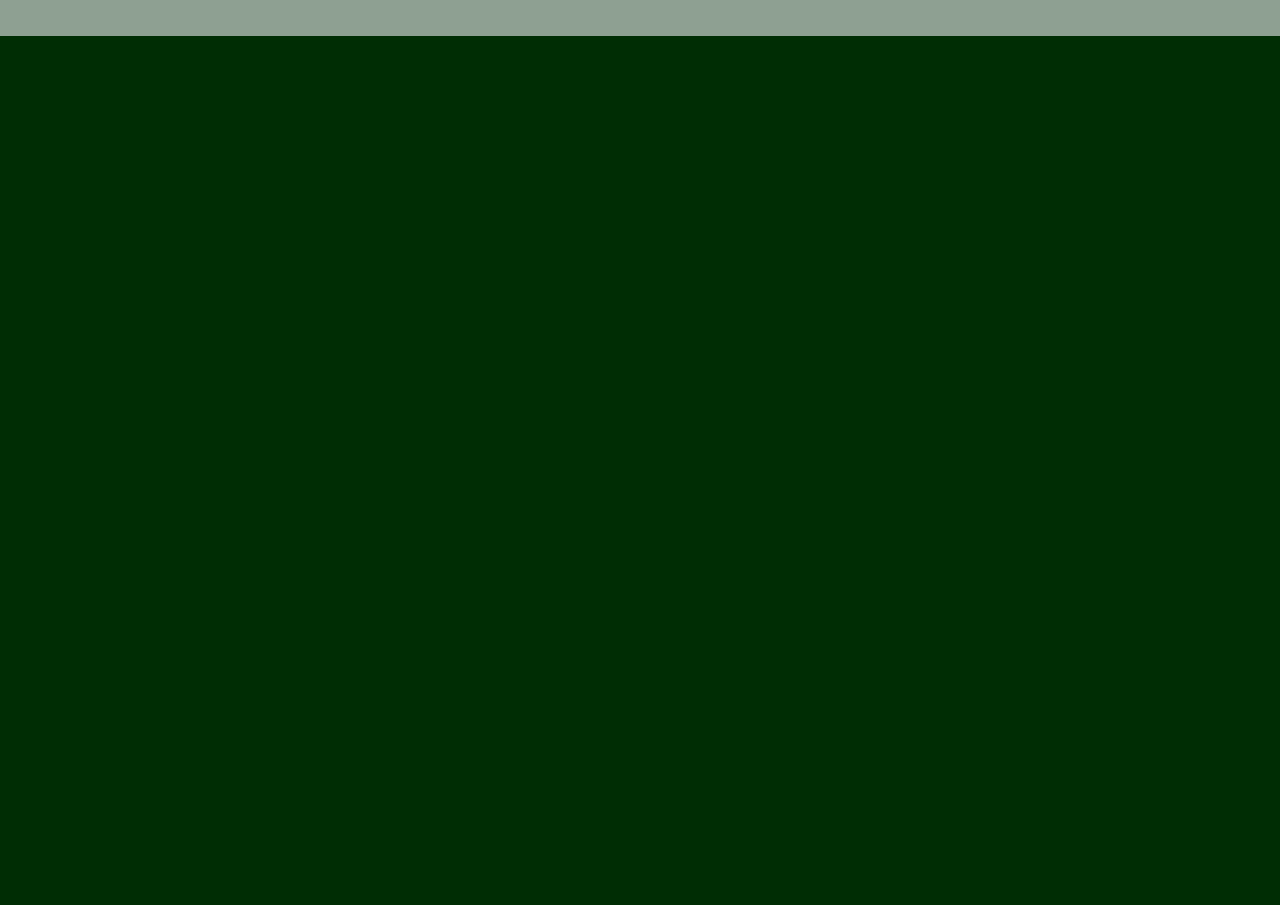
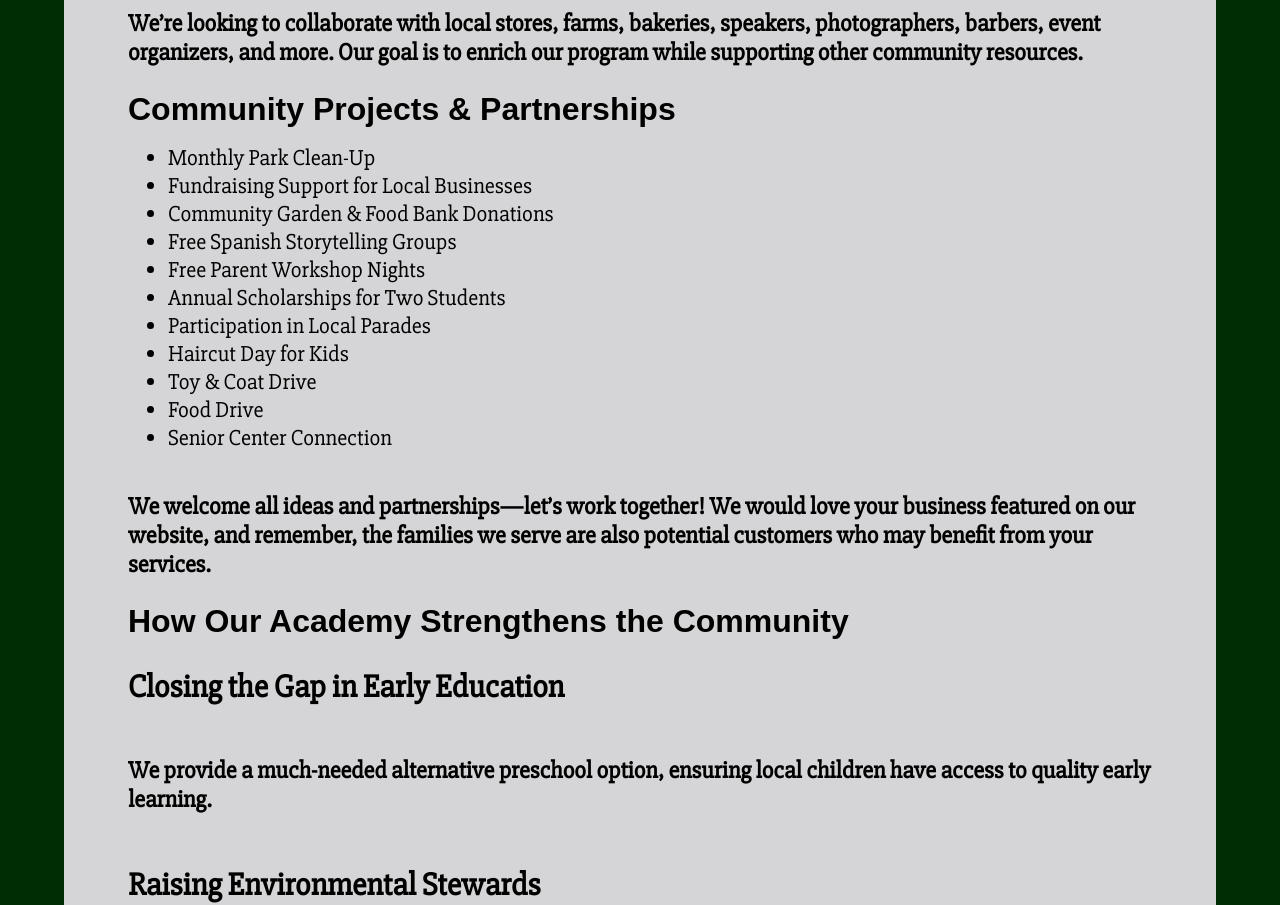
Before and after one commit to krezket/Bilingual-Nature-Academy, a plain HTML site: page our-movement/index.html in a window 1280 px wide. Shown: the part 617-1522 px from the top of the page. Before the commit the page ends 800 px from the top, so only its background shows below. Drawn offline with Linux system fonts and the light colour scheme; files that its build step writes are made by us from their sources; a web font is replaced by a local one.

Commit message:
finished our-movement page, created our-movement.css

```diff
--- a/our-movement/index.html
+++ b/our-movement/index.html
@@ -4,10 +4,11 @@
         <meta charset="UTF-8">
         <meta name="viewport" content="width=device-width, initial-scale=1.0">
         <title>Bilingual Nature Academy</title>
-        <link rel="stylesheet" href="./style.css">
+        <link rel="stylesheet" href="../style.css">
         <link rel="stylesheet" href="../styles/header.css">
-        <link rel="stylesheet" href="../styles/sections.css">
+        <!-- <link rel="stylesheet" href="../styles/sections.css"> -->
         <link rel="stylesheet" href="../styles/buttons.css">
+        <link rel="stylesheet" href="./our-movement.css">
     </head>
 
     <body>
@@ -45,19 +46,38 @@
 
             <div class="filler-header"></div>
 
-            <section>
+            <section class="our-movement">
                 <h1>A Community Investment That Grows</h1>
                 <h3>Choosing Bilingual Nature Academy is more than an investment in your child’s future—it’s an investment in Whidbey Island. Together, we are building a stronger, smarter, and more connected community where children, families, and local businesses thrive.</h3>
 
                 <h2>Calling Local Businesses!</h2>
                 <h3>We’re looking to collaborate with local stores, farms, bakeries, speakers, photographers, barbers, event organizers, and more. Our goal is to enrich our program while supporting other community resources.</h3>
-                <h1></h1>
-                <h1></h1>
 
-                <h1></h1>
-                <h2></h2>
-                <h2></h2>
-                <h2></h2>
+                <h1>Community Projects & Partnerships</h1>
+                <ul>
+                    <li>Monthly Park Clean-Up</li>
+                    <li>Fundraising Support for Local Businesses</li>
+                    <li>Community Garden & Food Bank Donations</li>
+                    <li>Free Spanish Storytelling Groups</li>
+                    <li>Free Parent Workshop Nights</li>
+                    <li>Annual Scholarships for Two Students</li>
+                    <li>Participation in Local Parades</li>
+                    <li>Haircut Day for Kids</li>
+                    <li>Toy & Coat Drive</li>
+                    <li>Food Drive</li>
+                    <li>Senior Center Connection</li>
+                </ul>
+                <h3> We welcome all ideas and partnerships—let’s work together! We would love your business featured on our website, and remember, the families we serve are also potential customers who may benefit from your services. </h3>
+
+                <h1>How Our Academy Strengthens the Community</h1>
+                <h2>Closing the Gap in Early Education</h2>
+                <h3>We provide a much-needed alternative preschool option, ensuring local children have access to quality early learning.</h3>
+                <h2>Raising Environmental Stewards</h2>
+                <h3>By teaching nature and sustainability, we inspire children to care for Whidbey Island for generations to come.</h3>
+                <h2>Supporting the Local Economy</h2>
+                <h3>Our contributions help fund schools, parks, and infrastructure—keeping local dollars circulating within the community.</h3>
+
+                <h2>The possibilities are endless—let’s build something great together!</h2>
             </section>
 
             <footer>
--- /dev/null
+++ b/our-movement/our-movement.css
@@ -0,0 +1,16 @@
+.our-movement {
+    display: flex;
+    flex-direction: column;
+    padding: 5% 5% 5% 5%;
+    margin: 5% 5% 5% 5%;
+    border-radius: 10px;
+    z-index: 2;
+    /* mid grey */
+    background-color: #d5d5d7;
+    h1, h2 {
+        font-size: 2rem;
+    }
+    h3 {
+        font-size: 1.5rem;
+    }
+}
--- a/style.css
+++ b/style.css
@@ -23,6 +23,13 @@ h1 {
     font-weight: 600;
     font-style: normal;
 }
+h2, h3, h4 {
+    font-family: "Slabo 27px", serif;
+}
+li {
+    font-family: "Slabo 27px", serif;
+    font-size: 1.4rem;
+}
 
 main {
     display: flex;
```
